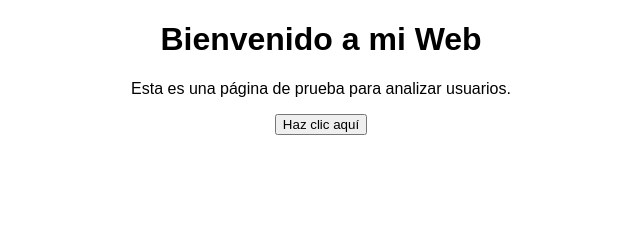
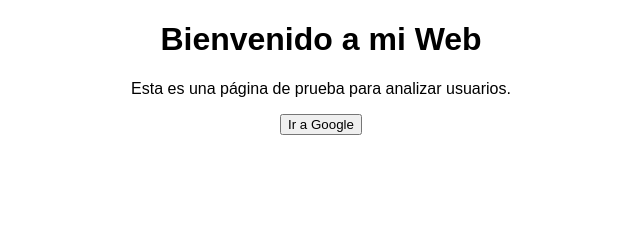
Before and after one commit to alanlacayo2020/MyWebsiteHeatmap, a plain HTML site: page index.html in a window 1280 px wide. Shown: the top 240 px of the page, 319-959 px from the left. Drawn offline with Linux system fonts and the light colour scheme.

Commit message:
Update index.html

```diff
--- a/index.html
+++ b/index.html
@@ -19,7 +19,9 @@
     <h1>Bienvenido a mi Web</h1>
     <p>Esta es una página de prueba para analizar usuarios.</p>
 
-    <button onclick="alert('Botón clickeado')">Haz clic aquí</button>
+    <a href="https://google.com" target="_blank">
+        <button>Ir a Google</button>
+    </a>
 
     <div style="margin-top: 800px;">
         <h2>Contenido al final</h2>
```
